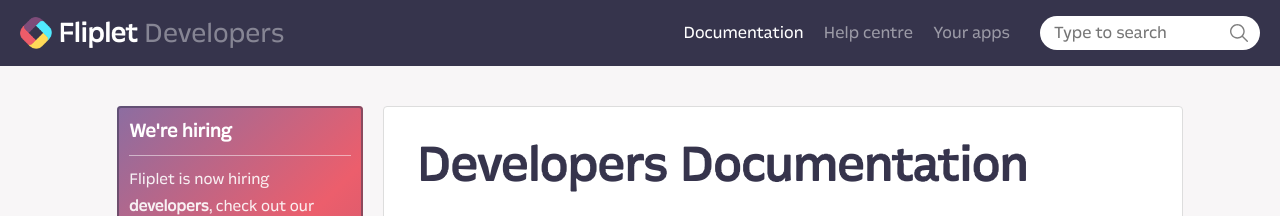
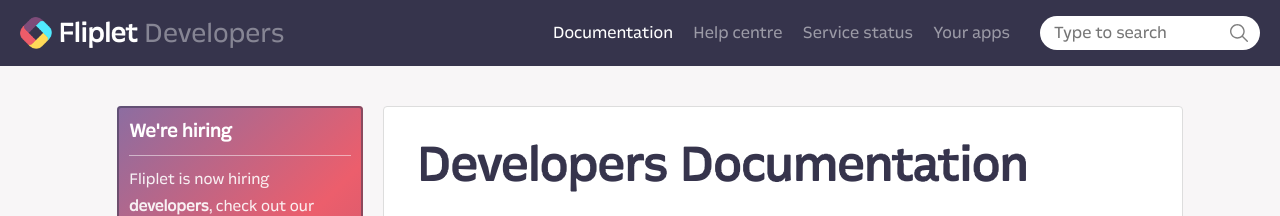
Before and after one commit to Fliplet/fliplet-cli, a Jekyll site: the page built from docs/README.md, in a window 1280 px wide. Shown: the top 216 px of the page. Built offline with Jekyll 4.4.1, drawn with Linux system fonts in a browser that asks for light colours; nearby versions of some CDN libraries; our own code applies the rules of GitHub Pages for plain Markdown files; library files that are not in the unit come from our copies; comment, search, counter and statistics services are not loaded; a style sheet for code colours, icons or effects is not loaded.

Commit message:
added service status link in header

```diff
--- a/docs/_layouts/default.html
+++ b/docs/_layouts/default.html
@@ -30,6 +30,7 @@
           <ul class="nav">
             <li class="active"><a href="/">Documentation</a></li>
             <li><a href="https://help.fliplet.com/">Help centre</a></li>
+            <li><a href="https://status.fliplet.com/">Service status</a></li>
             <li><a href="https://studio.fliplet.com">Your apps</a></li>
           </ul>
           <div class="search-input">
```
